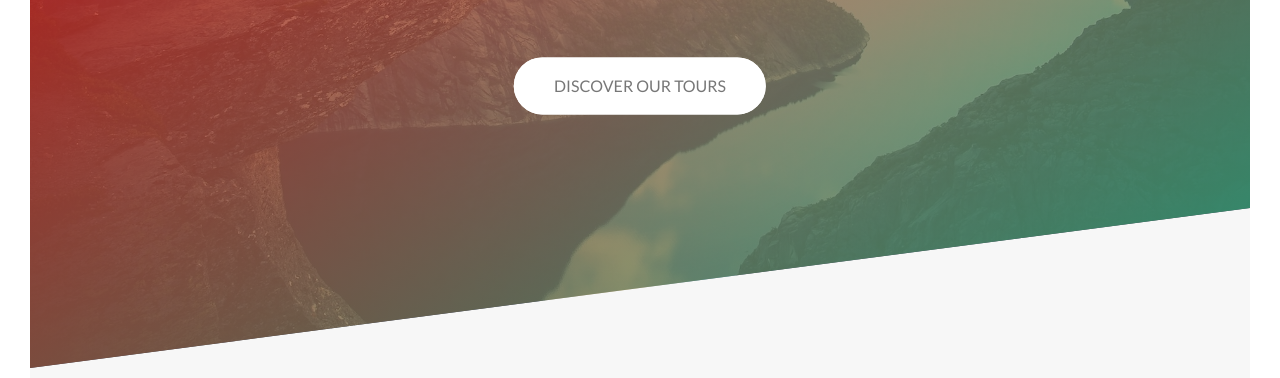
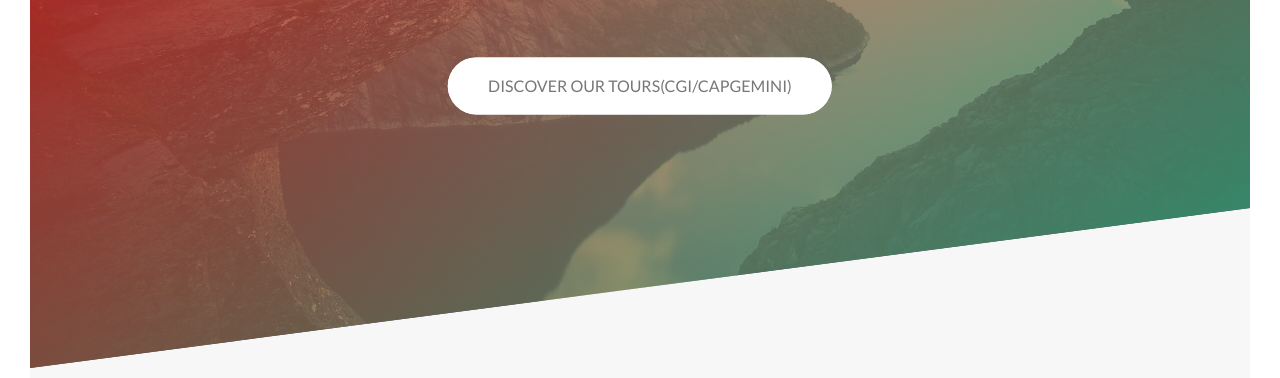
Before and after one commit to jochri3/advanced-sass-natour, a website: page index.html in a window 1280 px wide. Shown: the part 422-800 px from the top of the page. Drawn offline with Linux system fonts and the light colour scheme.

Commit message:
update index page

```diff
--- a/index.html
+++ b/index.html
@@ -26,7 +26,9 @@
           <span class="heading-primary--main">Outdoors</span
           ><span class="heading-primary--sub">is where life happens</span>
         </h1>
-        <a href="#" class="btn btn--white btn--animated">Discover our tours</a>
+        <a href="#" class="btn btn--white btn--animated"
+          >Discover our tours(CGI/CAPGEMINI)</a
+        >
       </div>
     </header>
     <main>
--- a/sass/abstract/_variables.scss
+++ b/sass/abstract/_variables.scss
@@ -1,6 +1,6 @@
 //colors
 $colorPrimary: #55c57a;
-$colorPrimaryLight: red;
+$colorPrimaryLight: #7ed56f;
 $colorPrimaryDark: #28b485;
 $colorGrayDark: #777;
 $colorWhite: #fff;
```
Also changed, not shown: .travis.yml.
